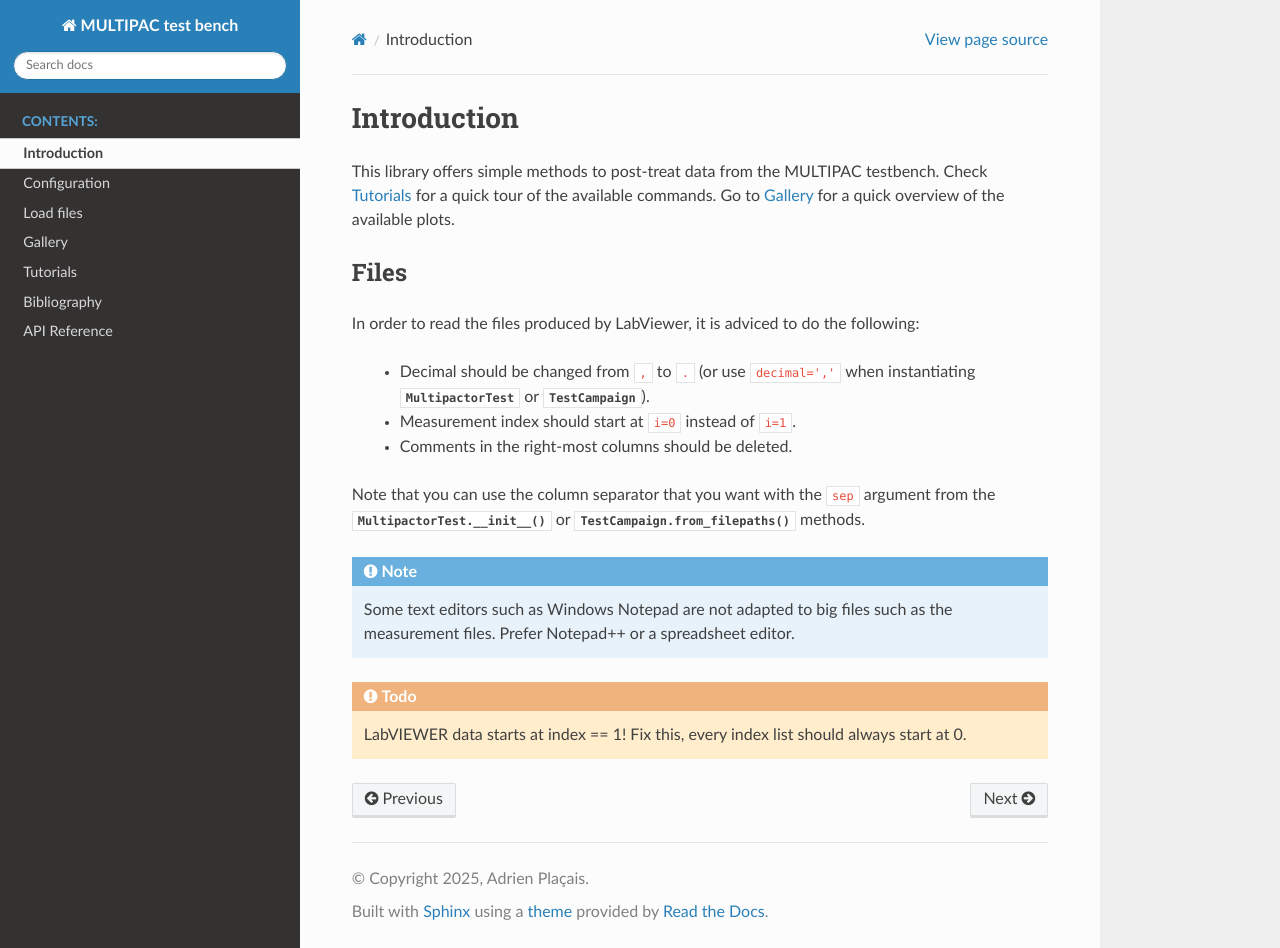
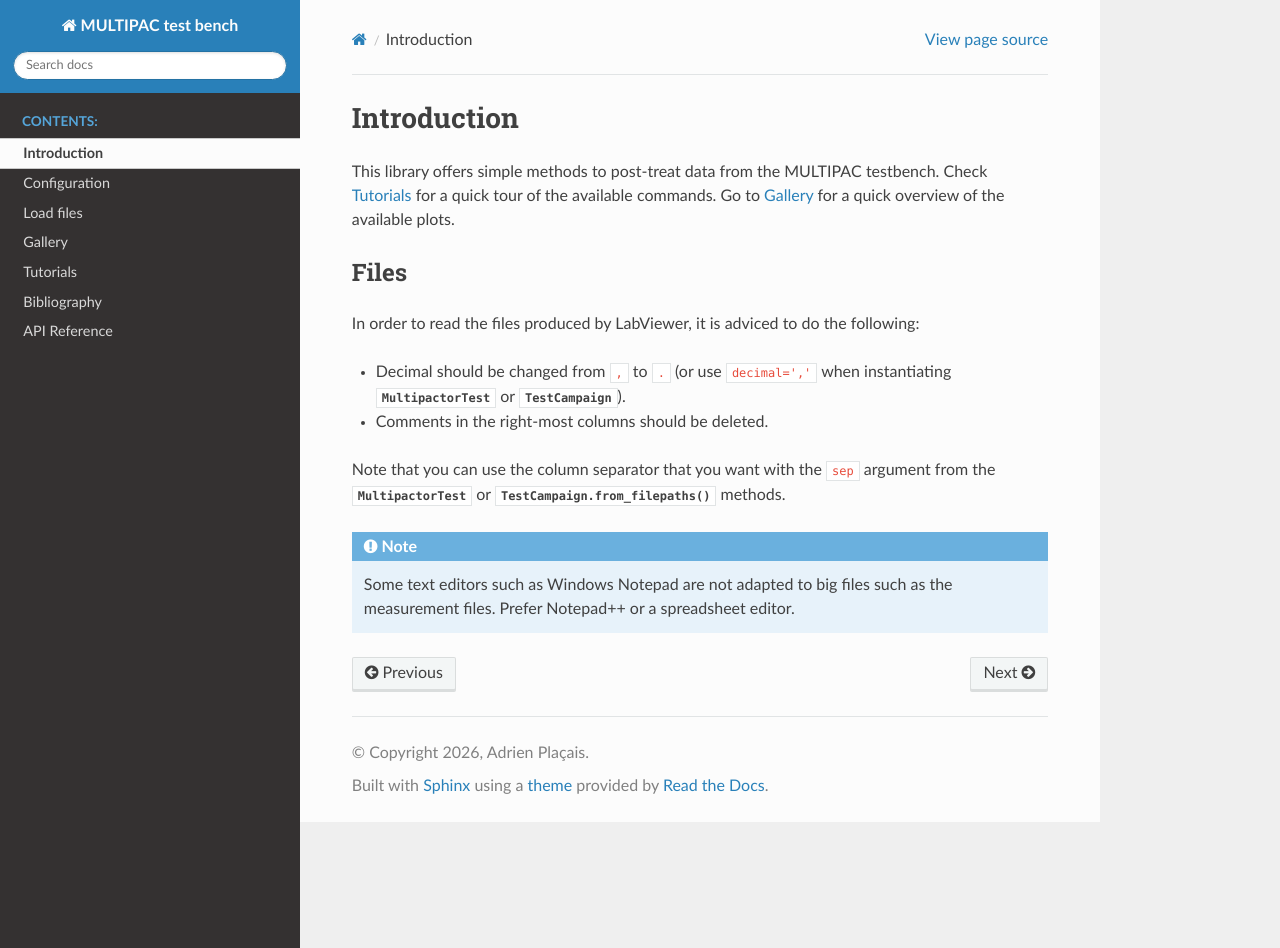
Before and after one commit to AdrienPlacais/multipac_testbench, a Sphinx documentation site: the page built from docs/manual/presentation.rst, in a window 1280 px wide and 948 px high. Built offline with Sphinx 7.4.7 and the Read the Docs theme 3.1.0, drawn with Linux system fonts in a browser that asks for light colours; pages that are not in the unit, such as notebooks, are missing from menus; the version number could not be read and is left out.

Commit message:
Fixed docs.

```diff
--- a/docs/conf.py
+++ b/docs/conf.py
@@ -20,7 +20,7 @@ sys.path.append(os.path.abspath("./_ext"))
 
 project = "MULTIPAC test bench"
 author = "Adrien Plaçais"
-copyright = "2025, " + author
+copyright = "2026, " + author
 
 version = multipac_testbench.__version__
 
@@ -51,8 +51,8 @@ autodoc_default_options = {
     "members": True,
     "member-order": "bysource",
     "private-members": True,
-    "special-members": "__init__, __post_init__, __str__",  # Document those special members
-    "undoc-members": True,  # Document members without doc
+    "special-members": "__post_init__",  # Document those special members
+    "undoc-members": False,
     "show_inheritance": True,
 }
 autodoc_mock_imports = []
@@ -85,22 +85,21 @@ bibtex_bibfiles = ["references.bib"]
 nitpicky = True
 nitpick_ignore = [
     # Not recognized by Sphinx, don't know if this is normal
-    ("py:class", "optional"),
-    ("py:class", "T"),
+    ("py:class", "NDArray"),
+    ("py:class", "np.bool"),
     ("py:class", "np.float64"),
     ("py:class", "numpy.float64"),
+    ("py:class", "numpy._typing._array_like._ScalarT"),
+    ("py:obj", "numpy._typing._array_like._ScalarT"),
     ("py:class", "numpy.int32"),
     ("py:obj", "numpy._typing._array_like._ScalarType_co"),
-    # Temporary fix, see https://github.com/sphinx-doc/sphinx/issues/13178
-    ("py:class", "pathlib._local.Path"),
-    ("py:class", "Path"),
 ]
 
 # Link to other libraries
 intersphinx_mapping = {
     "matplotlib": ("https://matplotlib.org/stable/", None),
     "numpy": ("https://numpy.org/doc/stable/", None),
-    "pandas": ("https://pandas.pydata.org/docs", None),
+    "pandas": ("https://pandas.pydata.org/pandas-docs/version/2.2", None),
     "python": ("https://docs.python.org/3", None),
     "scipy": ("https://docs.scipy.org/doc/scipy/", None),
 }
--- a/docs/manual/presentation.rst
+++ b/docs/manual/presentation.rst
@@ -6,8 +6,8 @@ Introduction
 .. toctree::
    :maxdepth: 2
 
-This library offers simple methods to post-treat data from the MULTIPAC testbench.
-Check :ref:`tutorials` for a quick tour of the available commands.
+This library offers simple methods to post-treat data from the MULTIPAC
+testbench. Check :ref:`tutorials` for a quick tour of the available commands.
 Go to `Gallery`_ for a quick overview of the available plots.
 
 .. _Gallery: gallery.ipynb
@@ -15,17 +15,17 @@ Go to `Gallery`_ for a quick overview of the available plots.
 Files
 -----
 
-In order to read the files produced by LabViewer, it is adviced to do the following:
+In order to read the files produced by LabViewer, it is adviced to do the
+following:
 
- - Decimal should be changed from `,` to `.` (or use `decimal=','` when instantiating :class:`.MultipactorTest` or :class:`.TestCampaign`).
- - Measurement index should start at `i=0` instead of `i=1`.
- - Comments in the right-most columns should be deleted.
+- Decimal should be changed from `,` to `.` (or use `decimal=','` when
+  instantiating :class:`.MultipactorTest` or :class:`.TestCampaign`).
+- Comments in the right-most columns should be deleted.
 
-Note that you can use the column separator that you want with the `sep` argument from the :py:meth:`.MultipactorTest.__init__` or :py:meth:`.TestCampaign.from_filepaths` methods.
+Note that you can use the column separator that you want with the `sep`
+argument from the :class:`.MultipactorTest` or
+:meth:`.TestCampaign.from_filepaths` methods.
 
 .. note::
-   Some text editors such as Windows Notepad are not adapted to big files such as the measurement files.
-   Prefer Notepad++ or a spreadsheet editor.
-
-.. todo::
-   LabVIEWER data starts at index == 1! Fix this, every index list should always start at 0.
+   Some text editors such as Windows Notepad are not adapted to big files such
+   as the measurement files. Prefer Notepad++ or a spreadsheet editor.
--- a/docs/multipac_testbench/multipac_testbench.instruments.rst
+++ b/docs/multipac_testbench/multipac_testbench.instruments.rst
@@ -27,6 +27,7 @@ Submodules
    multipac_testbench.instruments.optical_fibre
    multipac_testbench.instruments.penning
    multipac_testbench.instruments.power
+   multipac_testbench.instruments.predicates
    multipac_testbench.instruments.reflection_coefficient
    multipac_testbench.instruments.rpa
    multipac_testbench.instruments.swr
--- a/docs/multipac_testbench/multipac_testbench.rst
+++ b/docs/multipac_testbench/multipac_testbench.rst
@@ -16,6 +16,7 @@ Subpackages
    multipac_testbench.instruments
    multipac_testbench.measurement_point
    multipac_testbench.multipactor_test
+   multipac_testbench.scripts
    multipac_testbench.theoretical
    multipac_testbench.threshold
    multipac_testbench.util
```
Also changed, not shown: docs/multipac_testbench/multipac_testbench.instruments.predicates.rst (added, +7 -0 lines), docs/multipac_testbench/multipac_testbench.scripts.multipactor_detector_study.rst (added, +7 -0 lines), docs/multipac_testbench/multipac_testbench.scripts.rst (added, +15 -0 lines), 9 other files.
